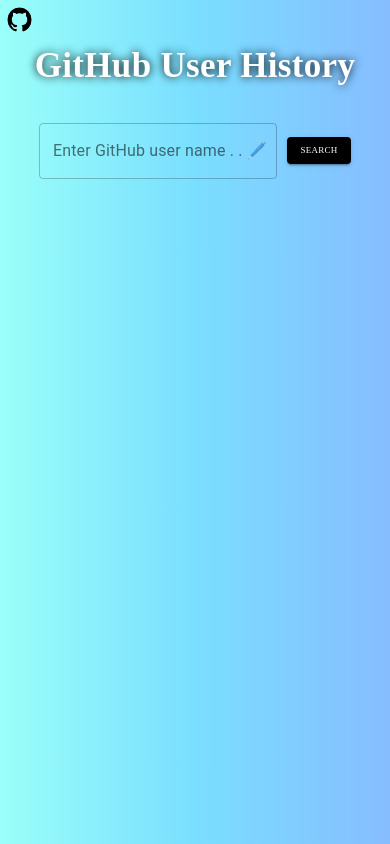
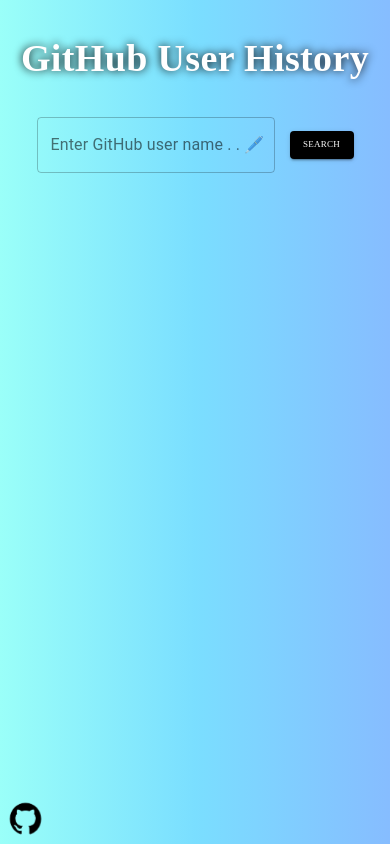
Before and after one commit to ElhaiMansbach/React-Projects, a React (Create React App) app in the folder shows-github-user-history/: page / in a window 390 px wide. Shown: the top 844 px of the page. Built offline with nearby package versions, Linux system fonts and the light colour scheme; a web font is replaced by a local one.

Commit message:
Designs for small screen

```diff
--- a/shows-github-user-history/src/App.js
+++ b/shows-github-user-history/src/App.js
@@ -1,9 +1,15 @@
 import Container from "./components/Container.jsx";
+import "./css/App.css";
 
 function App() {
   return (
     <div className="App">
       <Container />
+      <img
+        className="img-cat"
+        src={process.env.PUBLIC_URL + "/git.png"}
+        alt="GitHub Logo cat"
+      />
     </div>
   );
 }
--- /dev/null
+++ b/shows-github-user-history/src/css/App.css
@@ -0,0 +1,14 @@
+.img-cat{
+    display: none;
+}
+
+/* ---------------Media query for small screens ------------------ */
+@media (max-width: 570px) {
+    .img-cat{
+        display: flex;
+        position: fixed;
+        bottom: 0;
+        left: 0;
+        width: 13%;
+    }
+}
--- a/shows-github-user-history/src/css/Container.css
+++ b/shows-github-user-history/src/css/Container.css
@@ -44,13 +44,13 @@
 /* ---------------Media query for small screens ------------------ */
 @media (max-width: 570px) {
   div > .title {
-    font-size: 35px;
-    margin-top: 40px;
+    font-size: 38px;
+    margin-top: 30px;
     margin-bottom: 30px;
   }
 
   .img-left-logo {
-    width: 10%;
+    display: none;
   }
 
   .img-right-logo {
--- a/shows-github-user-history/src/css/Input.css
+++ b/shows-github-user-history/src/css/Input.css
@@ -67,7 +67,7 @@
 /* ---------------Media query for small screens ------------------ */
 @media (max-width: 895px) {
   form > .input {
-    margin-right: 10px;
+    margin-right: 15px;
     width: 238px;
   }
 
--- a/shows-github-user-history/src/css/Table.css
+++ b/shows-github-user-history/src/css/Table.css
@@ -84,20 +84,23 @@
 @media (max-width: 570px) {
 
   th {
-    font-size: 14px;
+    font-size: 11px;
   }
   .date-header{
     min-width: 50px;
   }
   td {
     padding: 2px;
-    font-size: 10px;
+    font-size: 7px;
     }
 
   th > button {
-    width: 15px;
-    height: 15px;
-    font-size: 12px;
+    width: 17px;
+    height: 17px;
+    font-size: 15px;
     padding: 0px 2px 2px 2px;
+    align-items: center;
+    align-content: center;
+    /* padding: 0px 2px 2px 2px; */
   }
 }
```
